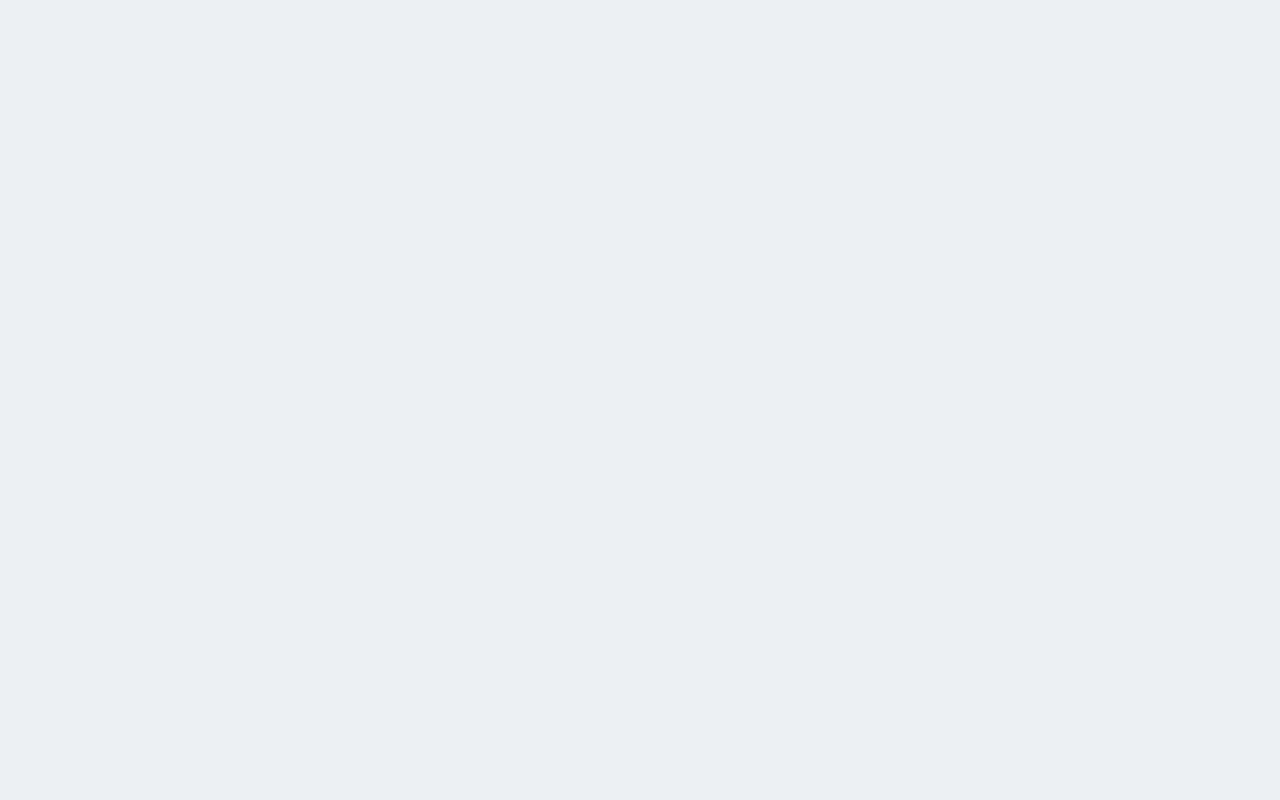
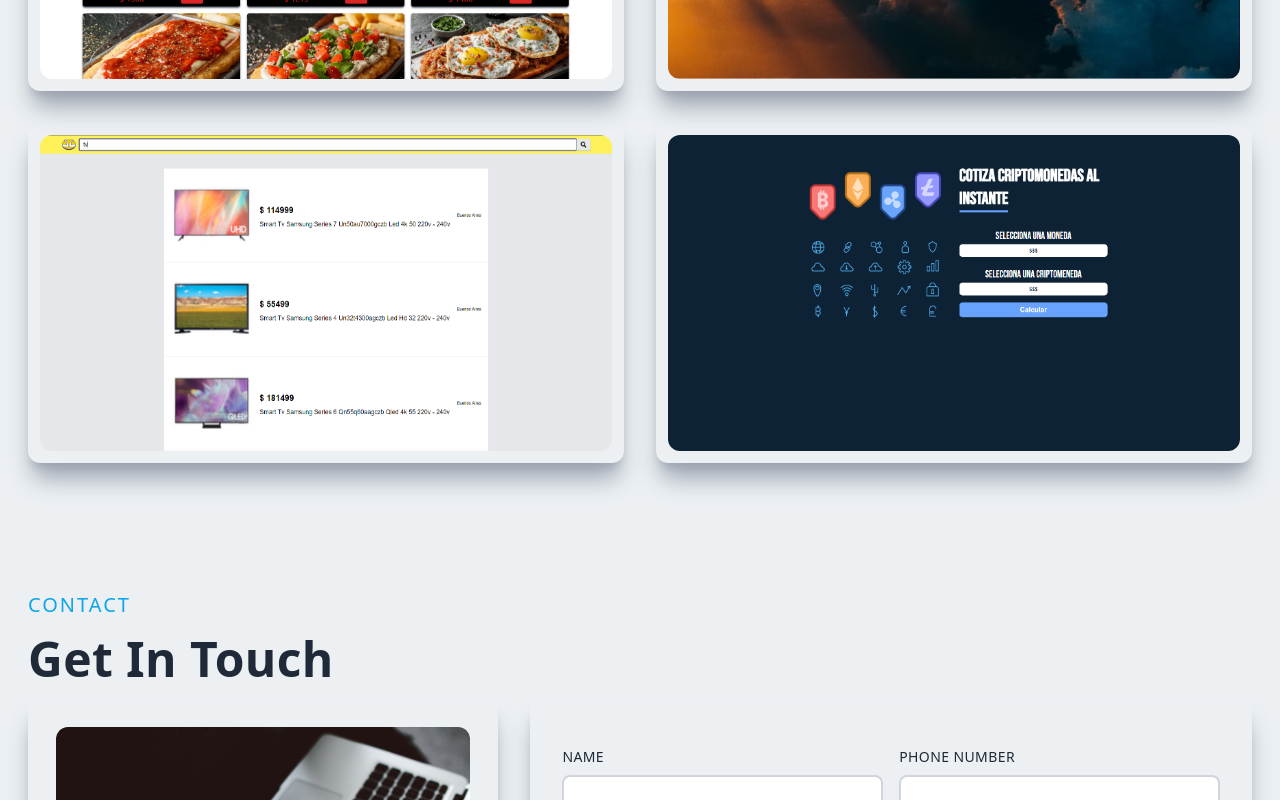
Before and after one commit to sebaszwenger/my-portfolio-srz, a Next.js app: page / in a window 1280 px wide. Shown: the part 2820-3620 px from the top of the page. Before the commit the page ends 2400 px from the top, so only its background shows below. Built offline with nearby package versions, Linux system fonts and the light colour scheme.

Commit message:
Projects and Contact components were added.

```diff
--- a/pages/index.js
+++ b/pages/index.js
@@ -3,6 +3,8 @@ import Navbar from "../components/Navbar";
 import Main from "../components/Main";
 import About from "../components/About";
 import Skills from "../components/Skills";
+import Projects from "../components/Projects";
+import Contact from "../components/Contact";
 
 export default function Home() {
   return (
@@ -16,6 +18,8 @@ export default function Home() {
       <Main />
       <About />
       <Skills />
+      <Projects />
+      <Contact />
       <footer></footer>
     </div>
   );
```
